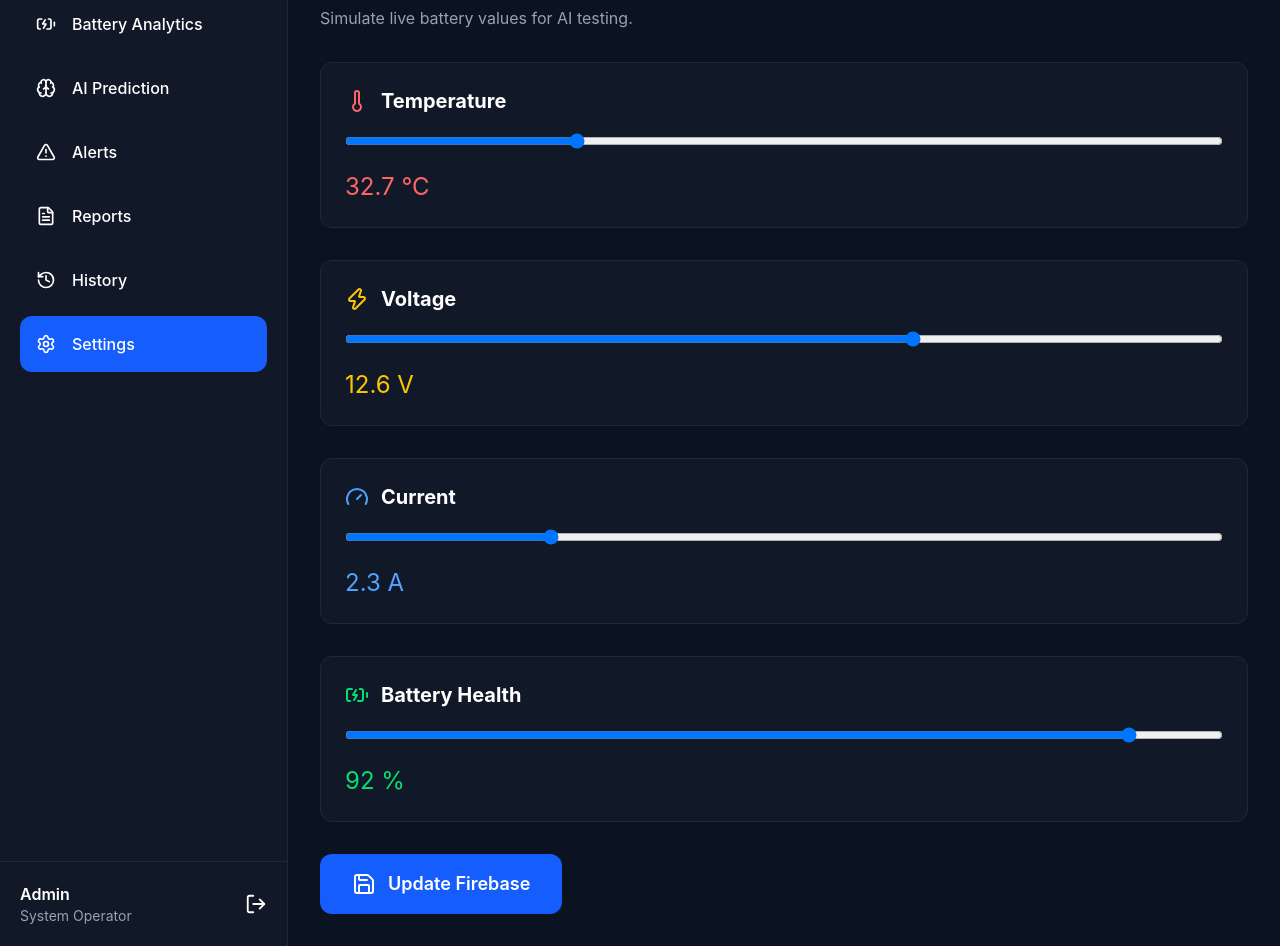
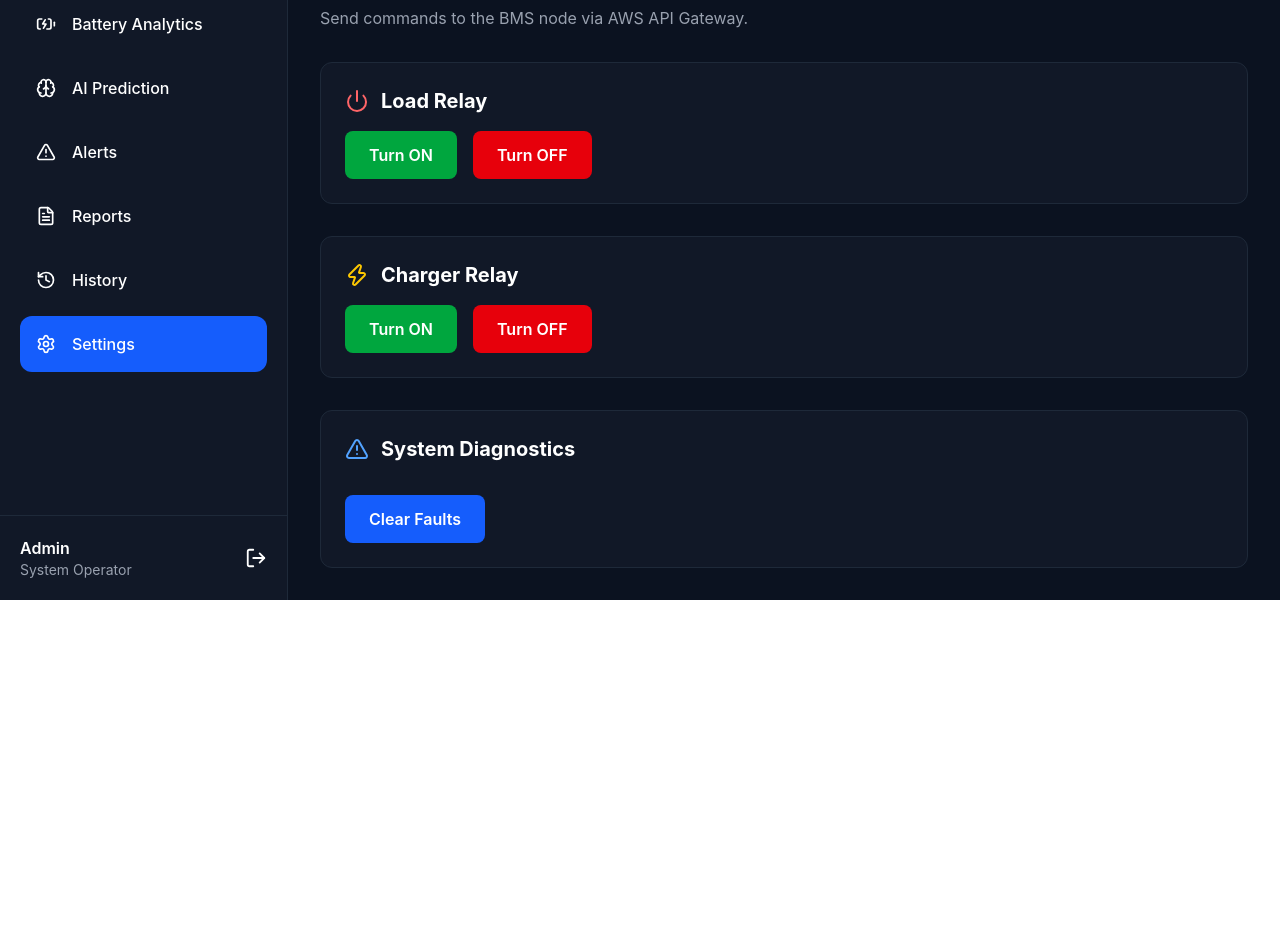
Before and after one commit to akashmani0520-maker/CellGuard-AI, a React (Vite) app: page /settings in a window 1280 px wide. Shown: the part 260-1206 px from the top of the page. After the commit the page ends 860 px from the top, so only its background shows below. Built offline with nearby package versions, Linux system fonts and the light colour scheme.

Commit message:
Refactor: Integrate AWS API Gateway and map new IoT telemetry payload structure

```diff
--- a/src/components/BatteryHeatMap.jsx
+++ b/src/components/BatteryHeatMap.jsx
@@ -3,7 +3,7 @@ import useBatteryData from "../hooks/useBatteryData";
 function BatteryHeatMap() {
   const batteryData = useBatteryData();
 
-  if (!batteryData) {
+  if (!batteryData || !batteryData.raw?.telemetry?.temperature) {
     return (
       <div className="bg-[#111827] rounded-xl p-6 mt-8 border border-gray-800">
         <h2 className="text-2xl font-bold">
@@ -11,88 +11,46 @@ function BatteryHeatMap() {
         </h2>
 
         <p className="text-gray-400 mt-4">
-          Connecting to Firebase...
+          Waiting for telemetry...
         </p>
       </div>
     );
   }
 
-  const base = Number(batteryData.temperature);
-
-  // 16 simulated battery cells
-  const cells = [
-    base - 2,
-    base - 1,
-    base,
-    base + 1,
-
-    base - 1,
-    base,
-    base + 2,
-    base + 3,
-
-    base - 2,
-    base,
-    base + 1,
-    base + 4,
-
-    base - 3,
-    base - 1,
-    base,
-    base + 2,
-  ];
+  const cells = batteryData.raw.telemetry.temperature;
+  const averageTemp = cells.length > 0 ? cells.reduce((a, b) => a + b, 0) / cells.length : 0;
 
   const getColor = (temp) => {
-    if (temp >= 45)
-      return "bg-red-600 animate-pulse";
-
-    if (temp >= 40)
-      return "bg-red-500";
-
-    if (temp >= 35)
-      return "bg-orange-500";
-
-    if (temp >= 30)
-      return "bg-yellow-500";
-
+    if (temp >= 45) return "bg-red-600 animate-pulse";
+    if (temp >= 40) return "bg-red-500";
+    if (temp >= 35) return "bg-orange-500";
+    if (temp >= 30) return "bg-yellow-500";
     return "bg-green-500";
   };
 
   return (
-    <div className="bg-[#111827] rounded-xl p-6 border border-gray-800">
-
+    <div className="bg-[#111827] rounded-xl p-6 border border-gray-800 mt-8">
       <div className="flex justify-between items-center mb-6">
-
         <div>
-
           <h2 className="text-2xl font-bold">
             Battery Cell Heat Map
           </h2>
-
           <p className="text-gray-400 mt-1">
             Real-Time Thermal Distribution
           </p>
-
         </div>
-
         <div className="text-right">
-
           <p className="text-gray-400">
             Average
           </p>
-
           <h2 className="text-3xl font-bold text-green-400">
-            {base.toFixed(1)}°C
+            {averageTemp.toFixed(1)}°C
           </h2>
-
         </div>
-
       </div>
 
-      <div className="grid grid-cols-4 gap-5">
-
+      <div className="grid grid-cols-1 md:grid-cols-3 gap-5">
         {cells.map((temp, index) => (
-
           <div
             key={index}
             className={`${getColor(temp)}
@@ -107,45 +65,34 @@ function BatteryHeatMap() {
             duration-500
             hover:scale-105`}
           >
-
             <p className="text-xs text-white/80">
               Cell {index + 1}
             </p>
-
             <h2 className="text-2xl font-bold text-white">
               {temp.toFixed(1)}°
             </h2>
-
           </div>
-
         ))}
-
       </div>
 
       <div className="flex gap-8 mt-8 flex-wrap">
-
         <div className="flex items-center gap-2">
           <div className="w-5 h-5 bg-green-500 rounded"></div>
           <span>Safe</span>
         </div>
-
         <div className="flex items-center gap-2">
           <div className="w-5 h-5 bg-yellow-500 rounded"></div>
           <span>Warm</span>
         </div>
-
         <div className="flex items-center gap-2">
           <div className="w-5 h-5 bg-orange-500 rounded"></div>
           <span>High</span>
         </div>
-
         <div className="flex items-center gap-2">
           <div className="w-5 h-5 bg-red-600 rounded animate-pulse"></div>
           <span>Critical</span>
         </div>
-
       </div>
-
     </div>
   );
 }
--- a/src/components/DeviceStatus.jsx
+++ b/src/components/DeviceStatus.jsx
@@ -11,7 +11,11 @@ import useBatteryData from "../hooks/useBatteryData";
 function DeviceStatus() {
   const batteryData = useBatteryData();
 
-  if (!batteryData) return null;
+  if (!batteryData || !batteryData.raw) return null;
+
+  const raw = batteryData.raw;
+  const isOnline = raw.telemetry?.aws_online && raw.telemetry?.wifi_online;
+  const deviceId = raw.device_id || "CGA-001";
 
   return (
     <div className="bg-[#111827] rounded-xl p-6 mt-8 border border-gray-800">
@@ -27,17 +31,17 @@ function DeviceStatus() {
           <div>
             <p className="text-gray-400">Device ID</p>
             <p className="font-bold">
-              CGA-001
+              {deviceId}
             </p>
           </div>
         </div>
 
         <div className="flex items-center gap-3">
-          <Wifi className="text-green-400" />
+          <Wifi className={isOnline ? "text-green-400" : "text-red-400"} />
           <div>
             <p className="text-gray-400">Connection</p>
-            <p className="font-bold text-green-400">
-              Online
+            <p className={`font-bold ${isOnline ? "text-green-400" : "text-red-400"}`}>
+              {isOnline ? "Online" : "Offline"}
             </p>
           </div>
         </div>
@@ -45,9 +49,9 @@ function DeviceStatus() {
         <div className="flex items-center gap-3">
           <MapPin className="text-red-400" />
           <div>
-            <p className="text-gray-400">Location</p>
+            <p className="text-gray-400">Node ID</p>
             <p className="font-bold">
-              Nagpur
+              {raw.telemetry?.node_id || "Unknown"}
             </p>
           </div>
         </div>
--- a/src/firebase/firebase.js
+++ /dev/null
@@ -1,16 +0,0 @@
-import { initializeApp } from "firebase/app";
-import { getDatabase } from "firebase/database";
-
-const firebaseConfig = {
-  apiKey: "AIzaSyC72DL7c85N6dDylx5LpdIMkLTLEdd-fn4",
-  authDomain: "cellguard-ai.firebaseapp.com",
-  databaseURL: "https://cellguard-ai-default-rtdb.asia-southeast1.firebasedatabase.app",
-  projectId: "cellguard-ai",
-  storageBucket: "cellguard-ai.firebasestorage.app",
-  messagingSenderId: "550963850264",
-  appId: "1:550963850264:web:18c95f81b569988326a76d",
-};
-
-const app = initializeApp(firebaseConfig);
-
-export const database = getDatabase(app);
--- a/src/hooks/useAIPrediction.js
+++ b/src/hooks/useAIPrediction.js
@@ -1,50 +1,22 @@
-import { useEffect, useState, useRef } from "react";
-import { saveHistory } from "../services/firebaseService";
+import { useEffect, useState } from "react";
 
 export default function useAIPrediction(batteryData) {
-
   const [prediction, setPrediction] = useState(null);
 
-  const lastSaved = useRef("");
-
   useEffect(() => {
-
     if (!batteryData) return;
 
     fetch("https://cellguard-ai.onrender.com/predict", {
-
       method: "POST",
-
       headers: {
         "Content-Type": "application/json",
       },
-
       body: JSON.stringify(batteryData),
-
     })
-
       .then((res) => res.json())
-
       .then((data) => {
-
         setPrediction(data);
-
-        const key = JSON.stringify({
-          batteryHealth: data.batteryHealth,
-          temperature: data.temperature,
-          voltage: data.voltage,
-          current: data.current,
-          fireRisk: data.fireRisk,
-          systemStatus: data.systemStatus,
-        });
-
-        if (lastSaved.current !== key) {
-          lastSaved.current = key;
-          saveHistory(data);
-        }
-
       })
-
       .catch((err) => {
         console.log(err);
       });
--- a/src/hooks/useAlerts.js
+++ b/src/hooks/useAlerts.js
@@ -1,15 +1,40 @@
 import { useEffect, useState } from "react";
-import { subscribeAlerts } from "../services/firebaseService";
+import { fetchBatteryHistory } from "../services/awsService";
 
 export default function useAlerts() {
   const [alerts, setAlerts] = useState([]);
 
   useEffect(() => {
-    const unsubscribe = subscribeAlerts((data) => {
-      setAlerts(Object.values(data));
-    });
+    let isMounted = true;
 
-    return () => unsubscribe();
+    const fetchAlerts = async () => {
+      try {
+        const history = await fetchBatteryHistory("NANO_ESP_BMS_NODE_01");
+        if (isMounted && history) {
+          const criticalAlerts = history
+            .filter(item => item.systemStatus !== "SAFE")
+            .map(item => ({
+              id: item.timestamp,
+              time: new Date(Number(item.timestamp)).toLocaleString(),
+              type: item.systemStatus,
+              message: `Fire Risk: ${item.fireRisk}%, Temp: ${item.temperature}°C`,
+              status: "unread"
+            }))
+            .slice(0, 10);
+          setAlerts(criticalAlerts.reverse());
+        }
+      } catch (error) {
+        console.error("Error fetching alerts:", error);
+      }
+    };
+
+    fetchAlerts();
+    const interval = setInterval(fetchAlerts, 10000);
+
+    return () => {
+      isMounted = false;
+      clearInterval(interval);
+    };
   }, []);
 
   return alerts;
--- a/src/hooks/useBatteryData.js
+++ b/src/hooks/useBatteryData.js
@@ -1,16 +1,30 @@
 import { useEffect, useState } from "react";
-import { subscribeBatteryData } from "../services/firebaseService";
+import { fetchLatestTelemetry } from "../services/awsService";
 
 export default function useBatteryData() {
   const [batteryData, setBatteryData] = useState(null);
 
   useEffect(() => {
-    const unsubscribe = subscribeBatteryData((data) => {
-      console.log("Firebase Data:", data);
-      setBatteryData(data);
-    });
+    let isMounted = true;
 
-    return () => unsubscribe();
+    const fetchData = async () => {
+      try {
+        const data = await fetchLatestTelemetry("NANO_ESP_BMS_NODE_01");
+        if (isMounted && data && Object.keys(data).length > 0) {
+          setBatteryData(data);
+        }
+      } catch (error) {
+        console.error("Error fetching battery data:", error);
+      }
+    };
+
+    fetchData();
+    const interval = setInterval(fetchData, 5000);
+
+    return () => {
+      isMounted = false;
+      clearInterval(interval);
+    };
   }, []);
 
   return batteryData;
--- a/src/pages/Settings.jsx
+++ b/src/pages/Settings.jsx
@@ -1,179 +1,92 @@
 import { useState } from "react";
-import {
-  Thermometer,
-  BatteryCharging,
-  Zap,
-  Gauge,
-  Save,
-} from "lucide-react";
-
-import { ref, update } from "firebase/database";
-import { database } from "../firebase/firebase";
+import { Power, Zap, AlertTriangle } from "lucide-react";
+import { sendCommand } from "../services/awsService";
 
 function Settings() {
-  const [temperature, setTemperature] = useState(32.7);
-  const [voltage, setVoltage] = useState(12.6);
-  const [current, setCurrent] = useState(2.3);
-  const [batteryHealth, setBatteryHealth] = useState(92);
+  const [loading, setLoading] = useState(false);
 
-  const saveData = async () => {
-    let fireRisk = 10;
-
-    if (temperature > 35) fireRisk += 20;
-    if (temperature > 40) fireRisk += 30;
-
-    if (batteryHealth < 80) fireRisk += 20;
-    if (batteryHealth < 60) fireRisk += 20;
-
-    if (voltage > 13) fireRisk += 10;
-
-    let systemStatus = "SAFE";
-
-    if (fireRisk >= 70) {
-      systemStatus = "CRITICAL";
-    } else if (fireRisk >= 40) {
-      systemStatus = "WARNING";
+  const handleCommand = async (command, state = 0) => {
+    try {
+      setLoading(true);
+      await sendCommand("NANO_ESP_BMS_NODE_01", command, state);
+      alert(`Command ${command} sent successfully.`);
+    } catch (error) {
+      alert("Failed to send command.");
+      console.error(error);
+    } finally {
+      setLoading(false);
     }
-
-    await update(ref(database, "battery"), {
-      temperature: Number(temperature),
-      voltage: Number(voltage),
-      current: Number(current),
-      batteryHealth: Number(batteryHealth),
-      fireRisk,
-      systemStatus,
-    });
-
-    alert("Battery values updated successfully.");
   };
 
   return (
     <div className="space-y-8">
-
       <div>
-        <h1 className="text-4xl font-bold">
-          Battery Simulator
-        </h1>
-
-        <p className="text-gray-400 mt-2">
-          Simulate live battery values for AI testing.
-        </p>
+        <h1 className="text-4xl font-bold">Device Control Panel</h1>
+        <p className="text-gray-400 mt-2">Send commands to the BMS node via AWS API Gateway.</p>
       </div>
 
-      {/* Temperature */}
-
+      {/* Load Relay */}
       <div className="bg-[#111827] rounded-xl p-6 border border-gray-800">
-
         <div className="flex items-center gap-3 mb-4">
-          <Thermometer className="text-red-400" />
-          <h2 className="text-xl font-bold">
-            Temperature
-          </h2>
+          <Power className="text-red-400" />
+          <h2 className="text-xl font-bold">Load Relay</h2>
         </div>
-
-        <input
-          type="range"
-          min="20"
-          max="70"
-          value={temperature}
-          onChange={(e) => setTemperature(e.target.value)}
-          className="w-full"
-        />
-
-        <p className="mt-4 text-2xl text-red-400">
-          {temperature} °C
-        </p>
-
+        <div className="flex gap-4 mt-4">
+          <button
+            onClick={() => handleCommand('load_relay', 1)}
+            disabled={loading}
+            className="bg-green-600 hover:bg-green-700 px-6 py-3 rounded-lg font-semibold transition disabled:opacity-50"
+          >
+            Turn ON
+          </button>
+          <button
+            onClick={() => handleCommand('load_relay', 0)}
+            disabled={loading}
+            className="bg-red-600 hover:bg-red-700 px-6 py-3 rounded-lg font-semibold transition disabled:opacity-50"
+          >
+            Turn OFF
+          </button>
+        </div>
       </div>
 
-      {/* Voltage */}
-
+      {/* Charger Relay */}
       <div className="bg-[#111827] rounded-xl p-6 border border-gray-800">
-
         <div className="flex items-center gap-3 mb-4">
           <Zap className="text-yellow-400" />
-          <h2 className="text-xl font-bold">
-            Voltage
-          </h2>
+          <h2 className="text-xl font-bold">Charger Relay</h2>
         </div>
-
-        <input
-          type="range"
-          min="10"
-          max="14"
-          step="0.1"
-          value={voltage}
-          onChange={(e) => setVoltage(e.target.value)}
-          className="w-full"
-        />
-
-        <p className="mt-4 text-2xl text-yellow-400">
-          {voltage} V
-        </p>
-
+        <div className="flex gap-4 mt-4">
+          <button
+            onClick={() => handleCommand('charger_relay', 1)}
+            disabled={loading}
+            className="bg-green-600 hover:bg-green-700 px-6 py-3 rounded-lg font-semibold transition disabled:opacity-50"
+          >
+            Turn ON
+          </button>
+          <button
+            onClick={() => handleCommand('charger_relay', 0)}
+            disabled={loading}
+            className="bg-red-600 hover:bg-red-700 px-6 py-3 rounded-lg font-semibold transition disabled:opacity-50"
+          >
+            Turn OFF
+          </button>
+        </div>
       </div>
 
-      {/* Current */}
-
+      {/* System Diagnostics */}
       <div className="bg-[#111827] rounded-xl p-6 border border-gray-800">
-
         <div className="flex items-center gap-3 mb-4">
-          <Gauge className="text-blue-400" />
-          <h2 className="text-xl font-bold">
-            Current
-          </h2>
+          <AlertTriangle className="text-blue-400" />
+          <h2 className="text-xl font-bold">System Diagnostics</h2>
         </div>
-
-        <input
-          type="range"
-          min="0"
-          max="10"
-          step="0.1"
-          value={current}
-          onChange={(e) => setCurrent(e.target.value)}
-          className="w-full"
-        />
-
-        <p className="mt-4 text-2xl text-blue-400">
-          {current} A
-        </p>
-
+        <button
+          onClick={() => handleCommand('clear_faults')}
+          disabled={loading}
+          className="bg-blue-600 hover:bg-blue-700 px-6 py-3 rounded-lg font-semibold transition disabled:opacity-50 mt-4"
+        >
+          Clear Faults
+        </button>
       </div>
-
-      {/* Battery Health */}
-
-      <div className="bg-[#111827] rounded-xl p-6 border border-gray-800">
-
-        <div className="flex items-center gap-3 mb-4">
-          <BatteryCharging className="text-green-400" />
-          <h2 className="text-xl font-bold">
-            Battery Health
-          </h2>
-        </div>
-
-        <input
-          type="range"
-          min="20"
-          max="100"
-          value={batteryHealth}
-          onChange={(e) => setBatteryHealth(e.target.value)}
-          className="w-full"
-        />
-
-        <p className="mt-4 text-2xl text-green-400">
-          {batteryHealth} %
-        </p>
-
-      </div>
-
-      <button
-        onClick={saveData}
-        className="bg-blue-600 hover:bg-blue-700 px-8 py-4 rounded-xl flex items-center gap-3 text-lg font-semibold transition"
-      >
-        <Save />
-        Update Firebase
-      </button>
-
     </div>
   );
 }
--- /dev/null
+++ b/src/services/awsService.js
@@ -0,0 +1,55 @@
+const API_URL = "https://tj9rsj7k76.execute-api.us-east-1.amazonaws.com/bms";
+
+function mapTelemetryToUI(data) {
+  if (!data || !data.telemetry) return null;
+
+  const temps = data.telemetry.temperature || [0];
+  const maxTemp = Math.max(...temps);
+
+  let fireRisk = 5;
+  if (maxTemp > 35) fireRisk += 20;
+  if (maxTemp > 45) fireRisk += 30;
+  if (!data.analysis?.is_safe) fireRisk = Math.max(fireRisk, 80);
+
+  return {
+    batteryHealth: data.telemetry.soc || 0,
+    temperature: maxTemp,
+    voltage: data.telemetry.pack_voltage || 0,
+    current: data.telemetry.pack_current || 0,
+    fireRisk: fireRisk,
+    systemStatus: data.analysis?.is_safe ? "SAFE" : "CRITICAL",
+    timestamp: data.timestamp,
+    raw: data
+  };
+}
+
+export async function fetchLatestTelemetry(deviceId = "NANO_ESP_BMS_NODE_01") {
+  const response = await fetch(`${API_URL}?enquiry=latest&device_id=${deviceId}`);
+  if (!response.ok) throw new Error("Failed to fetch latest telemetry");
+  const data = await response.json();
+  return mapTelemetryToUI(data);
+}
+
+export async function fetchBatteryHistory(deviceId = "NANO_ESP_BMS_NODE_01", start = 0, end = 2147483647000) {
+  const response = await fetch(`${API_URL}?enquiry=history&device_id=${deviceId}&start=${start}&end=${end}`);
+  if (!response.ok) throw new Error("Failed to fetch history");
+  const data = await response.json();
+  return data.map(item => mapTelemetryToUI(item)).filter(item => item !== null);
+}
+
+export async function sendCommand(deviceId = "NANO_ESP_BMS_NODE_01", command, state = 0) {
+  const response = await fetch(API_URL, {
+    method: "PATCH",
+    headers: {
+      "Content-Type": "application/json",
+    },
+    body: JSON.stringify({
+      device_id: deviceId,
+      command,
+      state
+    })
+  });
+  if (!response.ok) throw new Error("Failed to send command");
+  const data = await response.json();
+  return data;
+}
--- a/src/services/firebaseService.js
+++ /dev/null
@@ -1,62 +0,0 @@
-import { ref, onValue, push } from "firebase/database";
-import { database } from "../firebase/firebase";
-
-// -------------------------
-// Battery Data
-// -------------------------
-
-export const subscribeBatteryData = (callback) => {
-
-  const batteryRef = ref(database, "battery");
-
-  return onValue(batteryRef, (snapshot) => {
-
-    console.log("Snapshot exists:", snapshot.exists());
-    console.log("Snapshot value:", snapshot.val());
-
-    if (snapshot.exists()) {
-      callback(snapshot.val());
-    }
-
-  });
-
-};
-
-// -------------------------
-// Alerts
-// -------------------------
-
-export const subscribeAlerts = (callback) => {
-
-  const alertsRef = ref(database, "alerts");
-
-  return onValue(alertsRef, (snapshot) => {
-
-    console.log("Alerts exists:", snapshot.exists());
-    console.log("Alerts data:", snapshot.val());
-
-    if (snapshot.exists()) {
-      callback(snapshot.val());
-    }
-
-  });
-
-};
-
-// -------------------------
-// Save AI History
-// -------------------------
-
-export const saveHistory = (data) => {
-
-  const historyRef = ref(database, "history");
-
-  push(historyRef, {
-
-    ...data,
-
-    time: new Date().toLocaleString(),
-
-  });
-
-};
```
Also changed, not shown: src/pages/History.jsx (+28 -60 lines), 1 other file (tests, documents, lock files or other folders).
